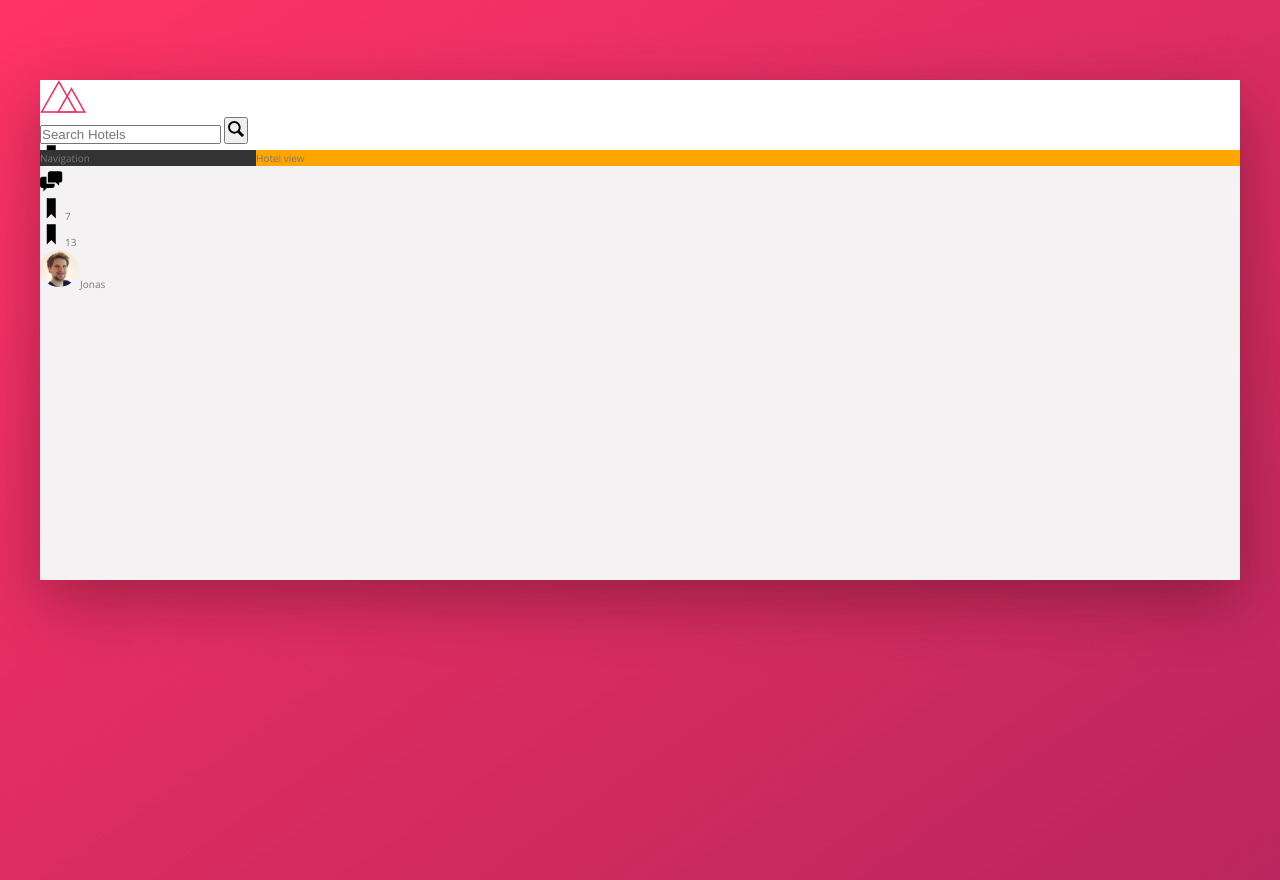
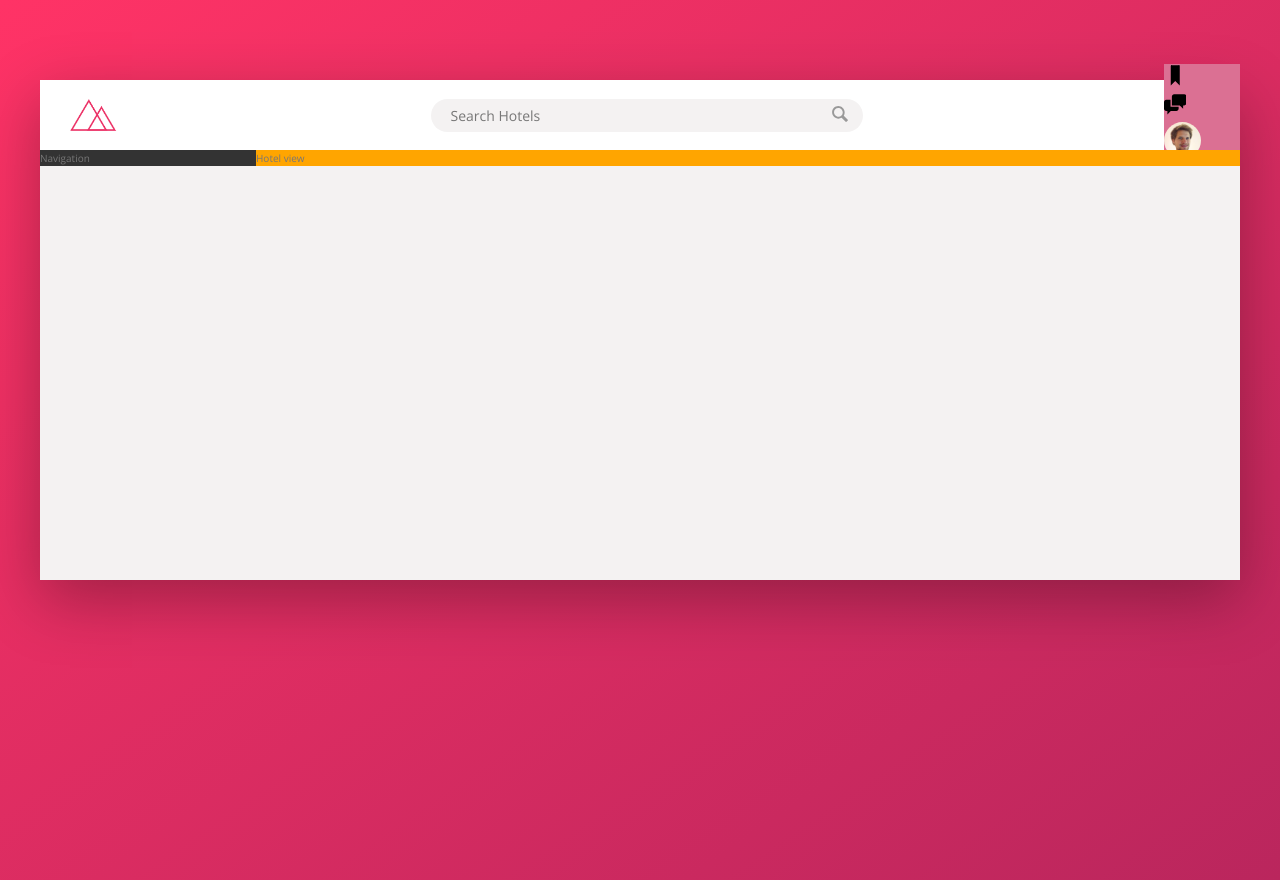
Before and after one commit to palmaone/advanced-css-trillo-project-jonas-schmedtman-course, a website: page index.html in a window 1280 px wide. Drawn offline with nearby package versions, Linux system fonts and the light colour scheme.

Commit message:
Finished the "building the header part 2" lesson

```diff
--- a/index.html
+++ b/index.html
@@ -25,26 +25,15 @@
                 <nav class="user-nav">
                     <div class="user-nav__icon-box">
                         <svg class="user-nav__icon">
-                            <use xlink:href="img/sprite.svg#icon-bookmark"></use>
+                            <use xlink:href="img/sprite.svg#icon-bookmark">7</use>
                         </svg>
                     </div>
                     <div class="user-nav__icon-box">
                         <svg class="user-nav__icon">
-                            <use xlink:href="img/sprite.svg#icon-chat"></use>
+                            <use xlink:href="img/sprite.svg#icon-chat">13</use>
                         </svg>
                     </div>
-                    <div class="user-nav__icon-box">
-                        <svg class="user-nav__icon">
-                            <use xlink:href="img/sprite.svg#icon-bookmark"></use>
-                        </svg>
-                        <span class="user-nav__notification">7</span>
-                    </div>
-                    <div class="user-nav__icon-box">
-                        <svg class="user-nav__icon">
-                            <use xlink:href="img/sprite.svg#icon-bookmark"></use>
-                        </svg>
-                        <span class="user-nav__notification">13</span>
-                    </div>
+
                     <div class="user-nav__user">
                         <img src="img/user.jpg" alt="User photo" class="user-nav__user-photo">
                         <span class="user-nav__user-name">Jonas</span>
--- a/sass/_components.scss
+++ b/sass/_components.scss
@@ -2,22 +2,63 @@
 /// LOGO
 .logo {
   height: 3.25rem;
+  margin-left: 3rem;
 }
 
 ////////////////////////////
 /// SEARCH BOX
 .search {
+  flex: 0 0 40%;
+
+  display: flex;
+  align-items: center;
+  justify-content: center;
+
   &__input{
+    font-family: inherit;
+    font-size: inherit;
+    color: inherit;
+    background-color: var(--color-grey-light-2);
+    border: none;
+    padding:  .7rem 2rem;
+    border-radius: 100px;
+    width: 90%;
+    transition: all .2s;
+    margin-right: -3.25rem;
+    &:focus{
+      outline: none;
+      width: 100%;
+      background-color: var(--color-grey-light-3);
+    }
 
+    &::-webkit-input-placeholder{
+      font-weight: 100;
+      color: var(--color-greyu-light-4)
+    }
+  }
+  //Change the search_input__button erlement
+    //when the search_input has focus
+  &__input:focus + &__button{
+    background-color: var(--color-grey-light-3);
   }
 
   &__button{
+    border: none;
+    background-color: var(--color-grey-light-2);
 
+    &:focus{
+      outline: none;
+    }
+
+    &:active{
+      transform: translateY(2px);
+    }
   }
 
   &__icon{
     height: 2rem;
     width: 2rem;
+    fill: var(--color-grey-dark-3);
   }
 }
 
@@ -25,6 +66,7 @@
 /// USER NAV
 
 .user-nav {
+  background-color:palevioletred;
   &__icon-box{
 
   }
--- a/sass/_layout.scss
+++ b/sass/_layout.scss
@@ -8,9 +8,14 @@
 }
 
 .header {
+  font-size: 1.4rem;
   height: 7rem;
   background-color: #fff;
   border-bottom: var(--color-grey-light-2);
+
+  display: flex;
+  justify-content: space-between;
+  align-items: center;
 }
 
 .content {
```
Also changed, not shown: css/style.css.
